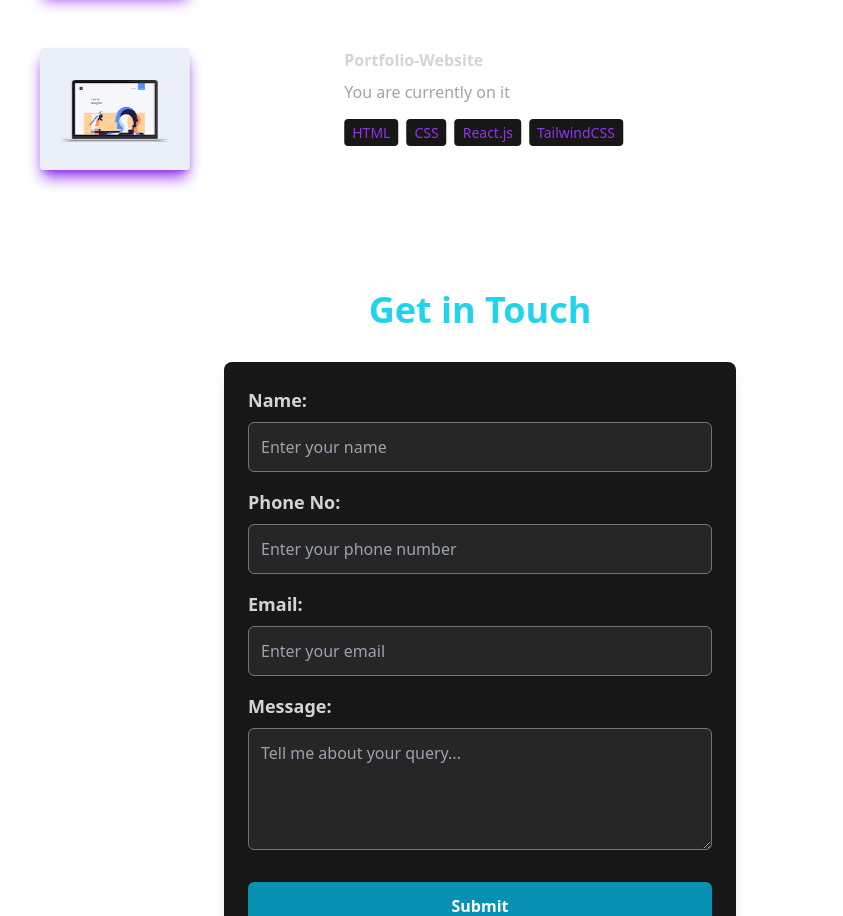
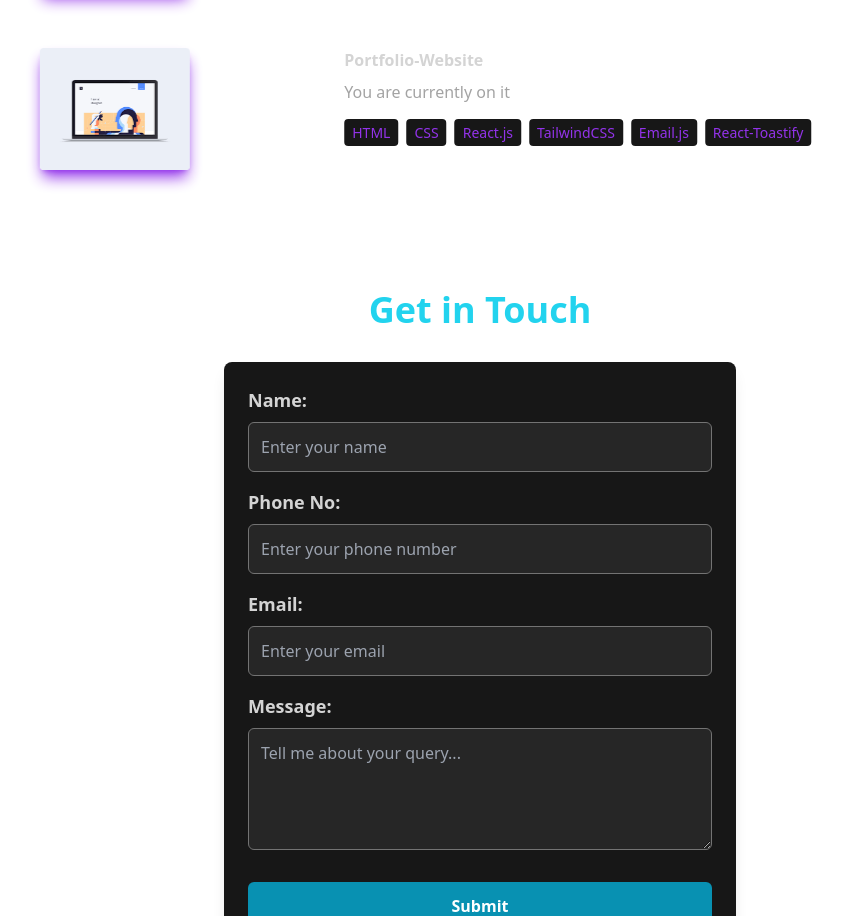
Before and after one commit to ShidoAKV/Portfolio, a React (Create React App) app: page / in a window 1280 px wide. Shown: the part 2971-3887 px from the top of the page, without its empty margins (160-1003 px from the left). Built offline with nearby package versions, Linux system fonts and the light colour scheme.

Commit message:
deployed

```diff
--- a/src/components/Project.js
+++ b/src/components/Project.js
@@ -15,7 +15,7 @@ function Project() {
             <motion.div  whileInView={{opacity:1,x:0}} initial={{opacity:0,x:-100}} transition={{duration:1}}
             className='w-full lg:w-1/4'
             >
-     <img src={project.image} alt={project.title} width={150} height={150} onClick={() => window.open(project.location)} style={{cursor:'pointer'}}className='mb-6 rounded shadow-purple-600 shadow-lg   hover:scale-[104%] transition all ease out 0.3  ' />
+        <img src={project.image} alt={project.title} width={150} height={150} onClick={() => window.open(project.location)} style={{cursor:'pointer'}}className='mb-6 rounded shadow-purple-600 shadow-lg   hover:scale-[104%] transition all ease out 0.3  ' />
             </motion.div>
 
           <motion.div whileInView={{opacity:1,x:0}} initial={{opacity:0,x:100}} transition={{duration:1}}
--- a/src/components/constants.js
+++ b/src/components/constants.js
@@ -39,7 +39,7 @@ export const PROJECTS = [
     image: portfolio,
     description:
       "You are currently on it",
-    technologies: ["HTML", "CSS", "React.js","TailwindCSS"],
+    technologies: ["HTML", "CSS", "React.js","TailwindCSS","Email.js","React-Toastify"],
     location:["https://github.com/ShidoAKV/Portfolio"],
   },
 ];
```
